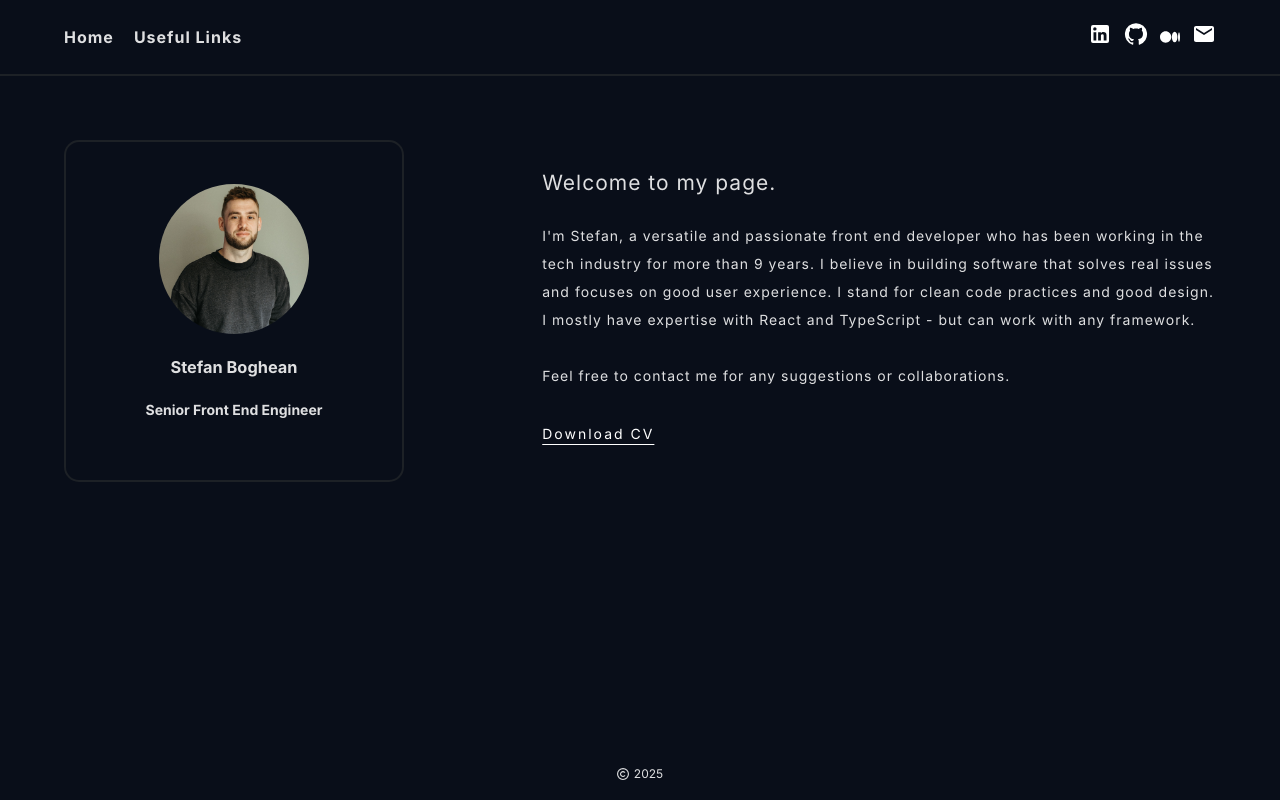
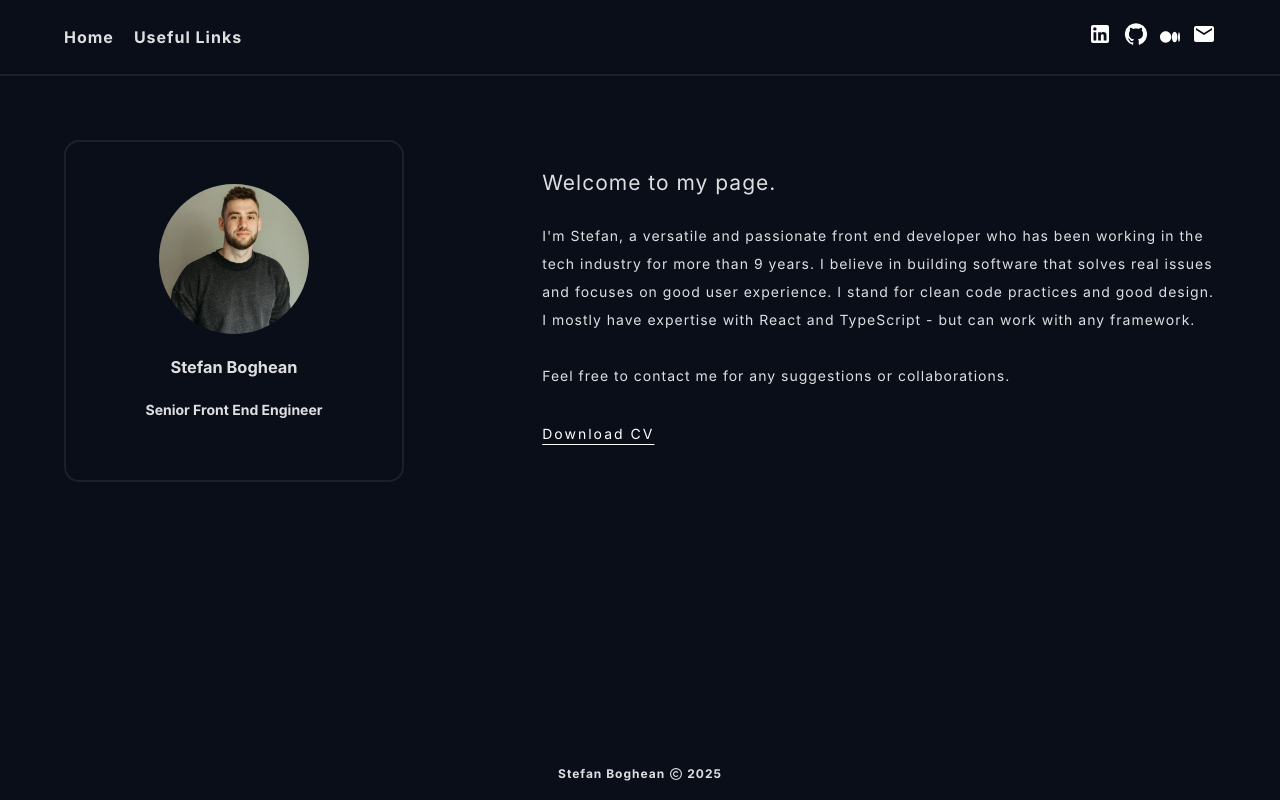
Before and after one commit to steff93/bio, a React (Vite) app: page / in a window 1280 px wide. Built offline with nearby package versions, Linux system fonts and the light colour scheme.

Commit message:
footer adjustments and disabled staging delpoy

```diff
--- a/src/components/Footer.scss
+++ b/src/components/Footer.scss
@@ -5,4 +5,7 @@
   justify-content: center;
   gap: 5px;
   height: 64px;
+
+  font-family: InterSemi;
+  letter-spacing: 1px;
 }
--- a/src/components/Footer.tsx
+++ b/src/components/Footer.tsx
@@ -7,7 +7,7 @@ const Footer = () => {
 
   return (
     <div className="footer">
-      <FontAwesomeIcon icon={faCopyright} /> {currentYear}
+      Stefan Boghean <FontAwesomeIcon icon={faCopyright} /> {currentYear}
     </div>
   );
 };
```
